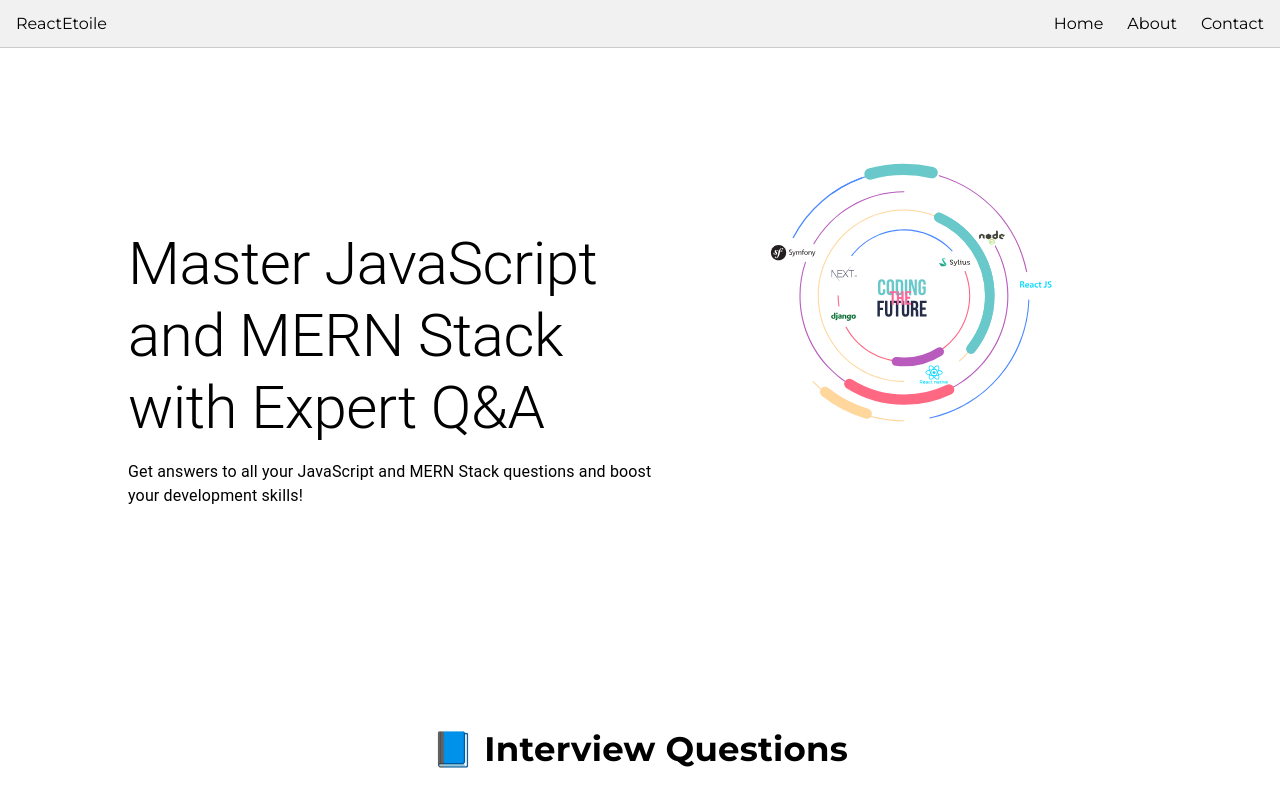
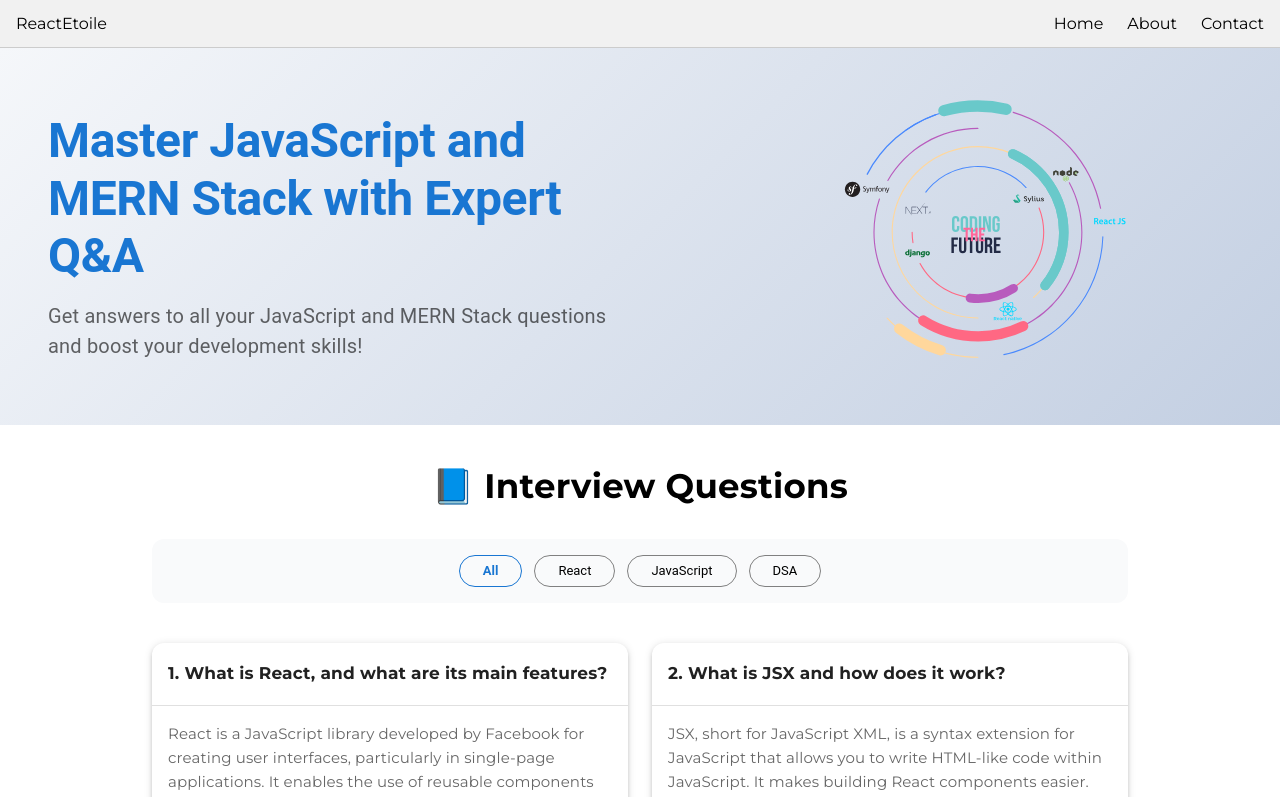
Before and after one commit to adarshpatel111/ReactEtoile, a React (Vite) app in the folder client/: page / in a window 1280 px wide. Shown: the top 797 px of the page. Built offline with nearby package versions, Linux system fonts and the light colour scheme; a web font is replaced by a local one.

Commit message:
Update Banner.jsx

```diff
--- a/client/src/Components/Banner/Banner.jsx
+++ b/client/src/Components/Banner/Banner.jsx
@@ -1,50 +1,89 @@
 import Lottie from "lottie-react";
 import ni from "../../assets/animated_image.json";
-import { Stack, Typography } from "@mui/material";
+import { Stack, Typography, useTheme } from "@mui/material";
+
 const Banner = () => {
+  const theme = useTheme();
+
   return (
-    <Stack sx={{ justifyContent: "center", alignItems: "center" }}>
+    <Stack
+      sx={{
+        justifyContent: "center",
+        alignItems: "center",
+        px: 2,
+        py: 4,
+        background: "linear-gradient(135deg, #f5f7fa, #c3cfe2)", // nice subtle bg
+      }}
+    >
       <Stack
         sx={{
-          width: "80%",
-          flexDirection: "row",
+          width: "100%",
+          maxWidth: "1300px",
+          flexDirection: { xs: "column", md: "row" }, // column on mobile, row on desktop
           justifyContent: "space-between",
           alignItems: "center",
+          gap: 4,
         }}
       >
+        {/* LEFT TEXT SECTION */}
         <Stack
           sx={{
+            flex: 1,
             justifyContent: "center",
-            alignItems: "center",
-            width: "100%",
-            height: "80vh",
+            alignItems: { xs: "center", md: "flex-start" },
+            textAlign: { xs: "center", md: "left" },
             gap: 2,
+            p: { xs: 2, md: 4 },
           }}
         >
-          <Typography variant="h2" component={"h1"}>
+          <Typography
+            variant="h2"
+            component="h1"
+            sx={{
+              fontSize: { xs: "2rem", sm: "2.5rem", md: "3rem" },
+              fontWeight: 700,
+              color: theme.palette.primary.main,
+            }}
+          >
             Master JavaScript and MERN Stack with Expert Q&A
           </Typography>
-          <Typography variant="body1" component={"p"}>
+          <Typography
+            variant="body1"
+            component="p"
+            sx={{
+              fontSize: { xs: "1rem", md: "1.25rem" },
+              maxWidth: "600px",
+              color: theme.palette.text.secondary,
+            }}
+          >
             Get answers to all your JavaScript and MERN Stack questions and
             boost your development skills!
           </Typography>
         </Stack>
+
+        {/* RIGHT ANIMATION SECTION */}
         <Stack
           sx={{
-
-            width: "80%",
-            height: "80vh",
+            flex: 1,
+            justifyContent: "center",
+            alignItems: "center",
+            width: "100%",
           }}
         >
           <Lottie
             animationData={ni}
-            play={true}
-            style={{ width: 500, height: 500 }}
+            loop
+            autoplay
+            style={{
+              width: "100%",
+              maxWidth: "500px",
+              height: "auto",
+            }}
           />
         </Stack>
-
       </Stack>
     </Stack>
   );
 };
+
 export default Banner;
```
